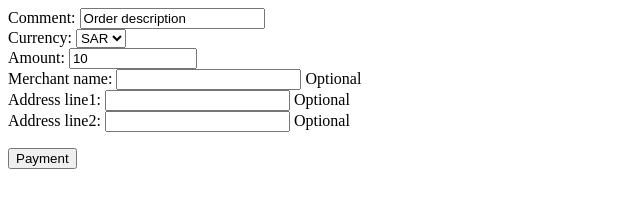
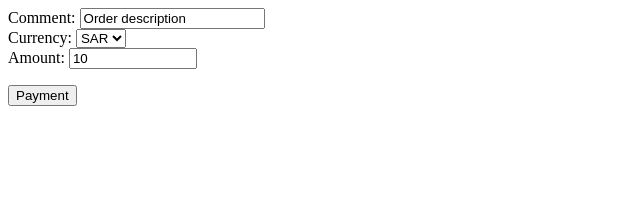
Before and after one commit to SGATE-IT/gccpay-sample-and-docs, a website: page nodejs/index.html in a window 1280 px wide. Shown: the whole page, without its empty margins (0-640 px from the left). Drawn offline with Linux system fonts and the light colour scheme.

Commit message:
去掉不需要的merchantName以及地址的设置

```diff
--- a/nodejs/index.html
+++ b/nodejs/index.html
@@ -70,15 +70,6 @@
     <div>
       <label>Amount: <input id="amount" type="number" value="10" min="1" max="99999999999" /></label>
     </div>
-    <div>
-      <label>Merchant name: <input id="merchantName" type="string" /> Optional</label>
-    </div>
-    <div>
-      <label>Address line1: <input id="addressL1" type="string" /> Optional</label>
-    </div>
-    <div>
-      <label>Address line2: <input id="addressL2" type="string" /> Optional</label>
-    </div>
     <p><button id="paymentBtn">Payment</button></p>
   </div>
 </div>
```
